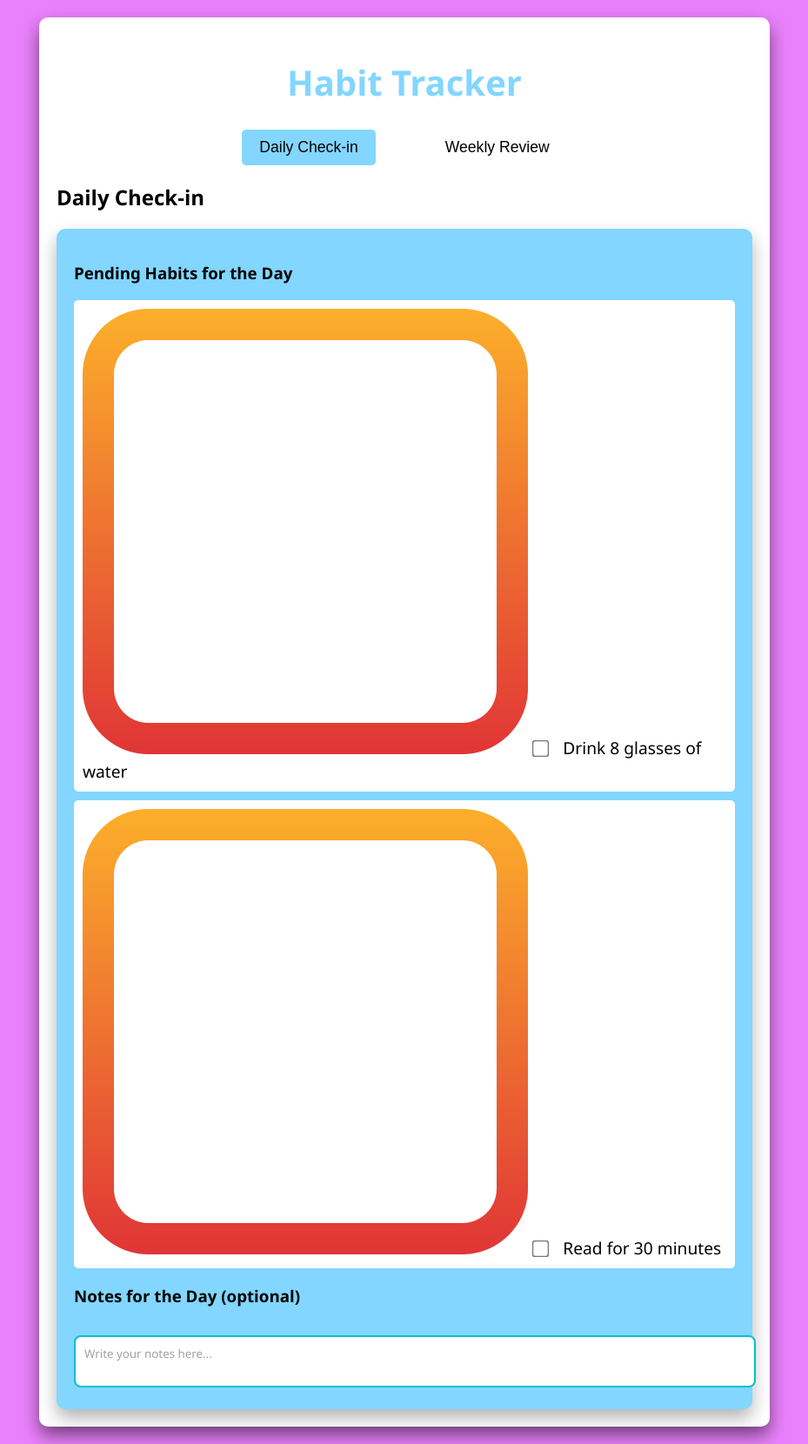
After one commit to dhyan-s/habit-tracker-idp, a Flask app: template website/templates/newpage.html in a window 1280 px wide. The commit adds this page. Shown: the whole page at 87% size, without its empty margins (175-1104 px from the left). Run offline with Flask 3, Linux system fonts and the light colour scheme; the template is opened without the code that fills it, so the values that code supplies are empty.

Commit message:
Made New Newpage (#4)
* removed "today" and archive

* changed some basic stuff

* added logo for the cards of habits

* positioning

* test change

* Fixed the bug of the habit button going below the page, added a todolist page

* changed the button to centre

* see, its 12am, im commiting babies

* Made New Newpage

---------

Co-authored-by: S. Dhyanesh <dhyan130709@gmail.com>
Co-authored-by: S. Dhyanesh <106443221+dhyan-s@users.noreply.github.com>

```diff
--- /dev/null
+++ b/website/static/newpage.js
@@ -0,0 +1,37 @@
+// Tab switching functionality
+document.getElementById('check-in-tab').addEventListener('click', function() {
+    switchTab('check-in-section', this);
+});
+document.getElementById('daily-tab').addEventListener('click', function() {
+    switchTab('daily-review-section', this);
+});
+document.getElementById('weekly-tab').addEventListener('click', function() {
+    switchTab('weekly-review-section', this);
+});
+
+function switchTab(sectionId, tab) {
+    document.querySelectorAll('.content-section').forEach(section => section.classList.remove('active'));
+    document.getElementById(sectionId).classList.add('active');
+    document.querySelectorAll('.tab').forEach(tab => tab.classList.remove('active'));
+    tab.classList.add('active');
+}
+
+// Daily Check-in functionality
+document.querySelectorAll('.habit-checkbox').forEach(checkbox => {
+    checkbox.addEventListener('change', function() {
+        if (this.checked) {
+            const habitName = this.nextElementSibling.textContent;
+            const note = prompt(`Add a note for "${habitName}" (optional):`);
+            const completedList = document.getElementById('completed-list');
+            const newHabit = document.createElement('li');
+            newHabit.innerHTML = `<span class="habit-name">${habitName}</span><br><small>${note ? note : ''}</small>`;
+            completedList.appendChild(newHabit);
+
+            this.closest('li').remove();
+
+            if (completedList.children.length > 0) {
+                document.getElementById('completed-habits').classList.remove('hidden');
+            }
+        }
+    });
+});
--- a/website/static/styles/homepage.css
+++ b/website/static/styles/homepage.css
@@ -1,6 +1,6 @@
 main {
     background-color: #fcf7e4;
-    height: 600px;
+    height: 800px;
 }
 
 body {
@@ -10,6 +10,8 @@ body {
     padding: 0;
     overflow-x: hidden;
 }
+
+
 
 header {
     background-color: #333;
--- /dev/null
+++ b/website/static/styles/newpage.css
@@ -0,0 +1,146 @@
+body {
+    font-family: 'Segoe UI', Tahoma, Geneva, Verdana, sans-serif;
+    background-color: #e981fc;
+    margin: 0;
+    padding: 20px;
+}
+
+.main-container {
+    max-width: 800px;
+    margin: 0 auto;
+    background: white;
+    padding: 20px;
+    border-radius: 10px;
+    box-shadow: 0 10px 20px rgba(0, 0, 0, 0.5);
+}
+
+header {
+    text-align: center;
+    margin-bottom: 20px;
+}
+
+h1 {
+    font-size: 2.5em;
+    color: #82d6ff;
+}
+
+nav {
+    margin-top: 20px;
+    display: flex;
+    justify-content: center;
+    gap: 10px;
+}
+
+.tab {
+    background-color: white;
+    border: none;
+    padding: 10px 20px;
+    cursor: pointer;
+    border-radius: 5px;
+    transition: background-color 0.3s ease;
+    color: black;
+    font-size: 1.1em;
+}
+
+.tab.active, .tab:hover {
+    background-color: #82d6ff;
+    color: black;
+}
+
+.content-section {
+    display: none;
+    margin-top: 20px;
+}
+
+.content-section.active {
+    display: block;
+}
+
+.check-in-container, .review-container {
+    background: #82d6ff;
+    padding: 20px;
+    border-radius: 10px;
+    box-shadow: 0 10px 20px rgba(0, 0, 0, 0.3);
+    margin-top: 20px;
+}
+
+.habit-list {
+    list-style-type: none;
+    padding: 0;
+    margin: 0;
+}
+
+.habit-list li {
+    display: flex;
+    align-items: center;
+    background: white;
+    padding: 10px;
+    border-radius: 5px;
+    margin-bottom: 10px;
+    transition: transform 0.3s ease;
+}
+
+.habit-list li:hover {
+    transform: scale(1.05);
+}
+
+.habit-checkbox {
+    margin-right: 15px;
+    transform: scale(1.5);
+    cursor: pointer;
+}
+
+.habit-name {
+    font-size: 1.2em;
+}
+
+.hidden {
+    display: none;
+}
+
+textarea {
+    width: 100%;
+    padding: 10px;
+    border-radius: 8px;
+    border: 2px solid #00c2cb;
+    background-color: white;
+    color: black;
+    font-family: inherit;
+    margin-top: 15px;
+    resize: none;
+}
+
+textarea::placeholder {
+    color: #a1a1a1;
+}
+
+select {
+    padding: 5px;
+    border-radius: 5px;
+    border: 2px solid #00c2cb;
+    background-color: #2c2f3a;
+    color: #f5f5f5;
+    font-family: inherit;
+}
+
+@media (max-width: 600px) {
+    .main-container {
+        padding: 15px;
+    }
+
+    h1 {
+        font-size: 2em;
+    }
+
+    .tab {
+        font-size: 1em;
+    }
+
+    .habit-list li {
+        padding: 8px;
+    }
+
+    .habit-checkbox {
+        transform: scale(1.2);
+    }
+}
--- /dev/null
+++ b/website/templates/newpage.html
@@ -0,0 +1,90 @@
+<!DOCTYPE html>
+<html lang="en">
+<head>
+    <meta charset="UTF-8">
+    <meta name="viewport" content="width=device-width, initial-scale=1.0">
+    <title>Habit Tracker - Full Review</title>
+    <link rel="stylesheet" href="../static/styles/newpage.css">
+</head>
+<body>
+    <div class="main-container">
+        <header>
+            <h1>Habit Tracker</h1>
+            <nav>
+                <button id="check-in-tab" class="tab active">Daily Check-in</button>
+                <button id="daily-tab" class="tab"></button>
+                <button id="weekly-tab" class="tab">Weekly Review</button>
+            </nav>
+        </header>
+
+        <section id="check-in-section" class="content-section active">
+            <h2>Daily Check-in</h2>
+            <div class="check-in-container">
+                <section id="pending-habits">
+                    <h3>Pending Habits for the Day</h3>
+                    <ul class="habit-list" id="pending-list">
+                        <li>
+                            <label>
+                                <img src="{{url_for('static', filename='images/no_icon.png')}}" class="habitTrackerImage" title="gym icons">
+                                <input type="checkbox" class="habit-checkbox">
+                                <span class="habit-name">Drink 8 glasses of water</span>
+                            </label>
+                        </li>
+                        <li>
+                            <label>
+                                <img src="{{url_for('static', filename='images/no_icon.png')}}" class="habitTrackerImage" title="gym icons">
+                                <input type="checkbox" class="habit-checkbox">
+                                <span class="habit-name">Read for 30 minutes</span>
+                            </label>
+                        </li>
+                        <!-- Add more habits as needed -->
+                    </ul>
+                </section>
+
+                <section id="completed-habits" class="hidden">
+                    <h3>Completed Habits for the Day</h3>
+                    <ul class="habit-list" id="completed-list">
+                        <!-- Completed habits will be moved here -->
+                    </ul>
+                </section>
+
+                <section id="daily-notes">
+                    <h3>Notes for the Day (optional)</h3>
+                    <textarea id="notes-input" placeholder="Write your notes here..."></textarea>
+                </section>
+            </div>
+        </section>
+
+        <section id="daily-review-section" class="content-section">
+            <h2>Daily Review</h2>
+            <div class="review-container">
+                <div class="habit-summary">
+                    <p>Habits completed: <span id="daily-completed">0</span>/5</p>
+                    <p>Notes: <textarea id="daily-notes-review"></textarea></p>
+                </div>
+            </div>
+        </section>
+
+        <section id="weekly-review-section" class="content-section">
+            <h2>Weekly Review</h2>
+            <div class="review-container">
+                <div class="habit-summary">
+                    <p>Habits completed: <span id="weekly-completed">0</span>/35</p>
+                    <p>Overall Rating:
+                        <select id="weekly-rating">
+                            <option value="1">1 - Poor</option>
+                            <option value="2">2 - Fair</option>
+                            <option value="3">3 - Good</option>
+                            <option value="4">4 - Very Good</option>
+                            <option value="5">5 - Excellent</option>
+                        </select>
+                    </p>
+                    <p>Notes: <textarea id="weekly-notes-review"></textarea></p>
+                </div>
+            </div>
+        </section>
+    </div>
+
+    <script src="../static/newpage.js"></script>
+</body>
+</html>
```
